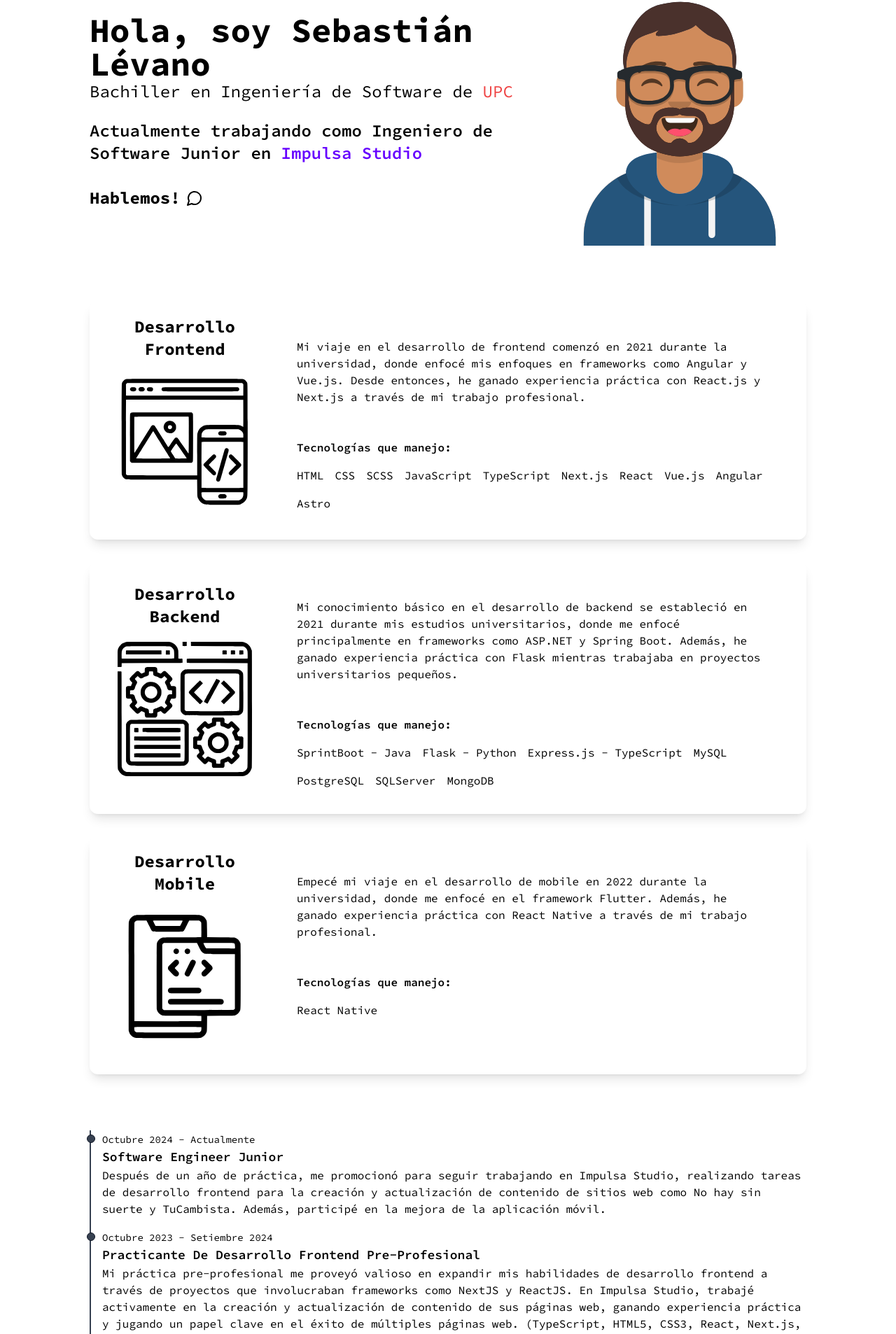
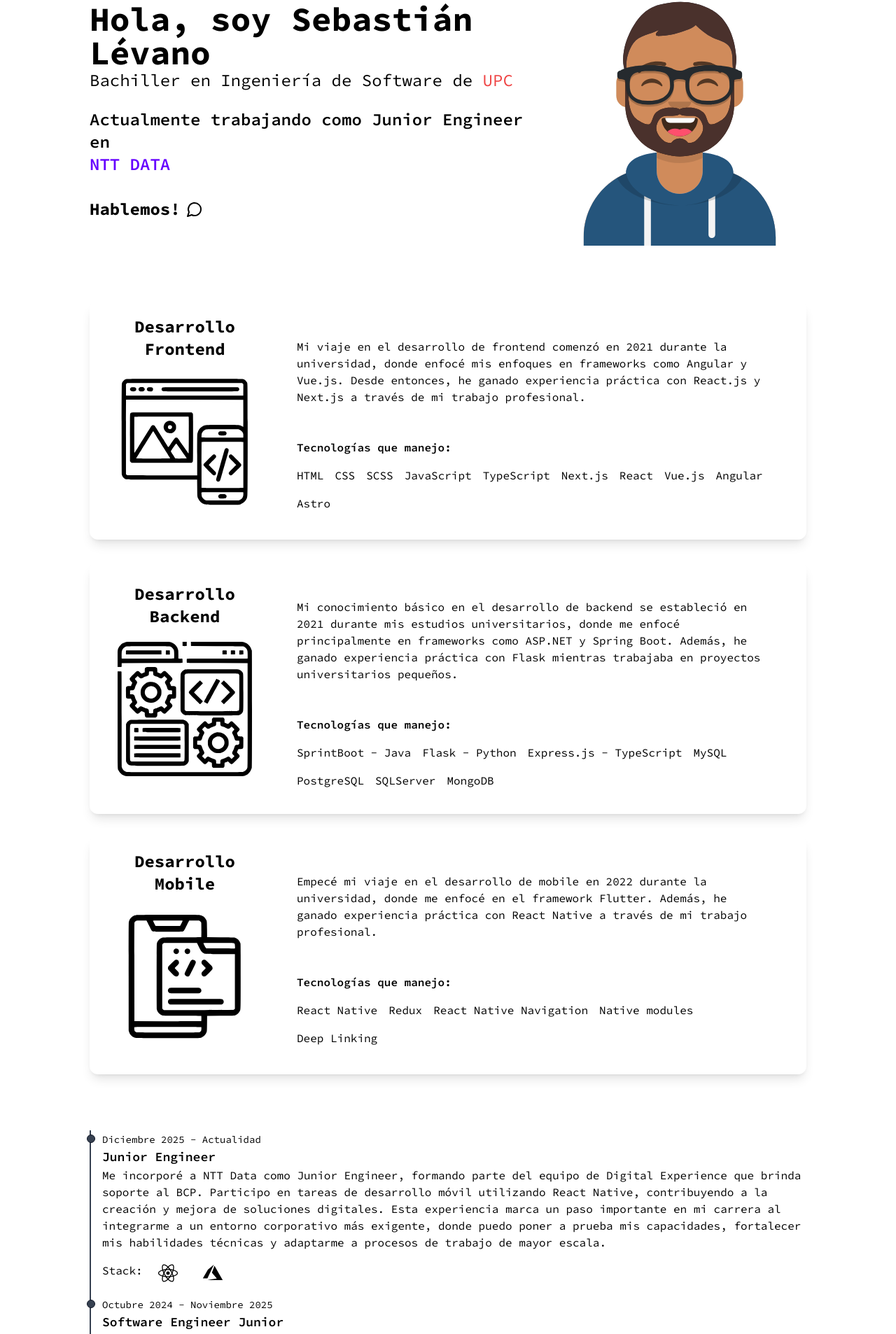
Before and after one commit to lecav30/portfolio, a Next.js app: page / in a window 1280 px wide. Shown: the part 161-2067 px from the top of the page at 70% size. Built offline with nearby package versions, Linux system fonts and the light colour scheme.

Commit message:
feat: first nttdata update

```diff
--- a/messages/en.json
+++ b/messages/en.json
@@ -9,7 +9,7 @@
   "Hero": {
     "greeting": "Hi, I'm",
     "degree": "Bachelor's Degree in Software Engineering from",
-    "job": "Currently working as Software Engineer Junior at",
+    "job": "Currently working as Junior Engineer at",
     "letsTalk": "Let's talk!"
   },
   "Services": {
@@ -28,7 +28,9 @@
     "internshipDate": "October 2023 - September 2024",
     "impulsaJunior": "Software Engineer Junior",
     "impulsaJuniorDescription": "After a year of internship, I was promoted to continue my work at Impulsa Studio, carrying out frontend development tasks for the creation and content updates of websites such as No hay sin suerte and TuCambista. Additionally, I contributed to improving the mobile application.",
-    "impulsaJuniorDate": "October 2024 - Currently",
+    "impulsaJuniorDate": "October 2024 - November 2025",
+    "nttDataJuniorDescription": "I joined NTT Data as a Junior Engineer, becoming part of the Digital Experience team that provides support to BCP. I contribute to mobile development tasks using React Native, participating in the creation and improvement of digital solutions. This experience represents an important step in my career, as I transition into a more demanding corporate environment where I can put my abilities to the test, strengthen my technical skills, and adapt to large-scale workflows.",
+    "nttDataJuniorDate": "December 2025 - Currently",
     "websites": "Websites:",
     "mobile": "Mobile app:"
   },
--- a/messages/es.json
+++ b/messages/es.json
@@ -9,7 +9,7 @@
   "Hero": {
     "greeting": "Hola, soy",
     "degree": "Bachiller en Ingeniería de Software de",
-    "job": "Actualmente trabajando como Ingeniero de Software Junior en",
+    "job": "Actualmente trabajando como Junior Engineer en",
     "letsTalk": "Hablemos!"
   },
   "Services": {
@@ -28,7 +28,9 @@
     "internshipDate": "Octubre 2023 - Setiembre 2024",
     "impulsaJunior": "Ingeniero de Software Junior",
     "impulsaJuniorDescription": "Después de un año de práctica, me promocionó para seguir trabajando en Impulsa Studio, realizando tareas de desarrollo frontend para la creación y actualización de contenido de sitios web como No hay sin suerte y TuCambista. Además, participé en la mejora de la aplicación móvil.",
-    "impulsaJuniorDate": "Octubre 2024 - Actualmente",
+    "impulsaJuniorDate": "Octubre 2024 - Noviembre 2025",
+    "nttDataJuniorDescription": "Me incorporé a NTT Data como Junior Engineer, formando parte del equipo de Digital Experience que brinda soporte al BCP. Participo en tareas de desarrollo móvil utilizando React Native, contribuyendo a la creación y mejora de soluciones digitales. Esta experiencia marca un paso importante en mi carrera al integrarme a un entorno corporativo más exigente, donde puedo poner a prueba mis capacidades, fortalecer mis habilidades técnicas y adaptarme a procesos de trabajo de mayor escala.",
+    "nttDataJuniorDate": "Diciembre 2025 - Actualidad",
     "websites": "Páginas web:",
     "mobile": "Aplicación móvil:"
   },
--- a/package.json
+++ b/package.json
@@ -30,5 +30,6 @@
     "raw-loader": "^4.0.2",
     "tailwindcss": "^3.4.1",
     "typescript": "^5"
-  }
+  },
+  "packageManager": "yarn@3.6.4+sha512.e70835d4d6d62c07be76b3c1529cb640c7443f0fe434ef4b6478a5a399218cbaf1511b396b3c56eb03bc86424cff2320f6167ad2fde273aa0df6e60b7754029f"
 }
--- a/src/views/portfolio/components/experience/index.tsx
+++ b/src/views/portfolio/components/experience/index.tsx
@@ -16,6 +16,37 @@ const Experience = () => {
       className="flex justify-center lg:justify-start items-center"
     >
       <ol className="relative border-l-2 border-gray-700 h-fit">
+        <li className="ms-4 mb-4">
+          <div className="absolute w-3 h-3 rounded-full mt-1.5 -start-1.5 border border-gray-900 bg-gray-700" />
+          <time className="mb-1 text-sm leading-none">
+            {t("nttDataJuniorDate")}
+          </time>
+          <h3 className="text-lg font-semibold capitalize">Junior Engineer</h3>
+          <p className="mb-4">{t("nttDataJuniorDescription")}</p>
+          <div className="flex items-center">
+            <p className="pr-5 self-start">Stack:</p>
+            <div className="flex items-center gap-x-8 flex-wrap">
+              <div className="group relative">
+                <React />
+                <span
+                  className="absolute bottom-full mb-2 hidden group-hover:block
+                  bg-gray-800 text-white text-sm px-2 py-1 rounded"
+                >
+                  React
+                </span>
+              </div>
+              <div className="group relative">
+                <Azure />
+                <span
+                  className="absolute bottom-full mb-2 hidden group-hover:block
+                  bg-gray-800 text-white text-sm px-2 py-1 rounded whitespace-nowrap"
+                >
+                  Microsoft Azure
+                </span>
+              </div>
+            </div>
+          </div>
+        </li>
         <li className="ms-4">
           <div className="absolute w-3 h-3 rounded-full mt-1.5 -start-1.5 border border-gray-900 bg-gray-700" />
           <time className="mb-1 text-sm leading-none">
--- a/src/views/portfolio/components/hero/index.tsx
+++ b/src/views/portfolio/components/hero/index.tsx
@@ -28,13 +28,13 @@ const Hero = () => {
           </a>
         </h3>
         <p className="mt-2 text-center font-semibold md:mt-6 md:text-2xl md:text-start">
-          {t("job")}{" "}
+          {t("job")} <br className="hidden lg:block" />
           <a
-            href="https://impulsastudio.pe/"
+            href="https://pe.nttdata.com/"
             target="_blank"
             className="text-main hover:underline"
           >
-            Impulsa Studio
+            NTT DATA
           </a>
         </p>
         <button
--- a/src/views/portfolio/components/services/index.tsx
+++ b/src/views/portfolio/components/services/index.tsx
@@ -50,7 +50,13 @@ const Services = () => {
       <Card
         title={t("mobile")}
         description={t("mobileDescription")}
-        skills={["React Native"]}
+        skills={[
+          "React Native",
+          "Redux",
+          "React Native Navigation",
+          "Native modules",
+          "Deep Linking",
+        ]}
       >
         <Mobile />
       </Card>
```
Also changed, not shown: 1 other file (tests, documents, lock files or other folders). Lines whose indentation alone changed are shown as unchanged.
